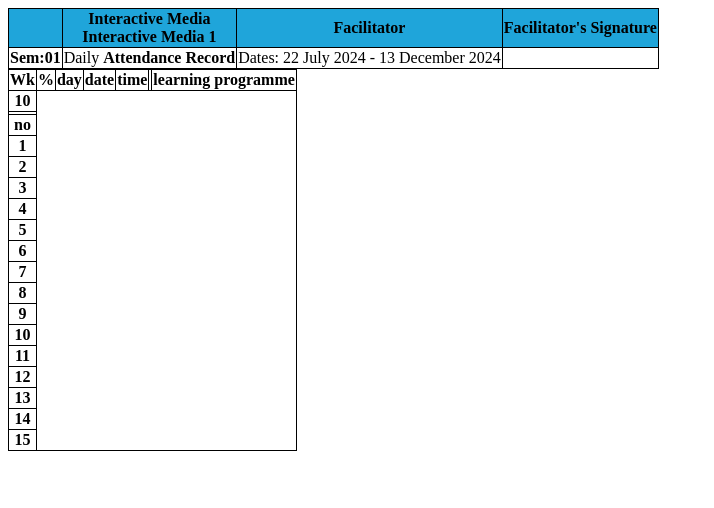
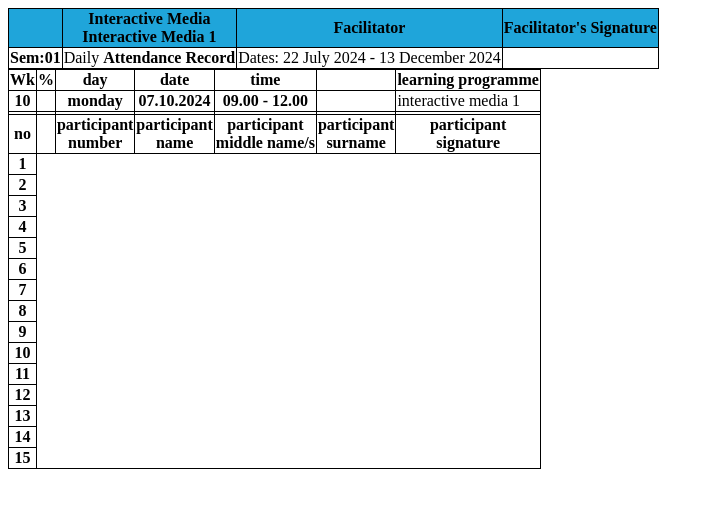
Before and after one commit to Reklam41/register, a plain HTML site: page index.html in a window 1280 px wide. Shown: the whole page, without its empty margins (0-714 px from the left). Drawn offline with Linux system fonts and the light colour scheme.

Commit message:
added the first row data

```diff
--- a/index.html
+++ b/index.html
@@ -36,12 +36,30 @@
         </tr>
         <tr>
           <th>10</th>
+          <th></th>
+          <th>monday</th>
+          <th>07.10.2024</th>
+          <th>09.00 - 12.00</th>
+          <th></th>
+          <td>interactive media 1</td>
         </tr>
         <tr>
-          <th></th>
+          <td></td>
+          <td></td>
+          <td></td>
+          <td></td>
+          <td></td>
+          <td></td>
+          <td></td>
         </tr>
         <tr>
           <th>no</th>
+          <th></th>
+          <th>participant <br />number</th>
+          <th>participant <br />name</th>
+          <th>participant <br />middle name/s</th>
+          <th>participant <br />surname</th>
+          <th>participant <br />signature</th>
         </tr>
         <tr>
           <th>1</th>
```
